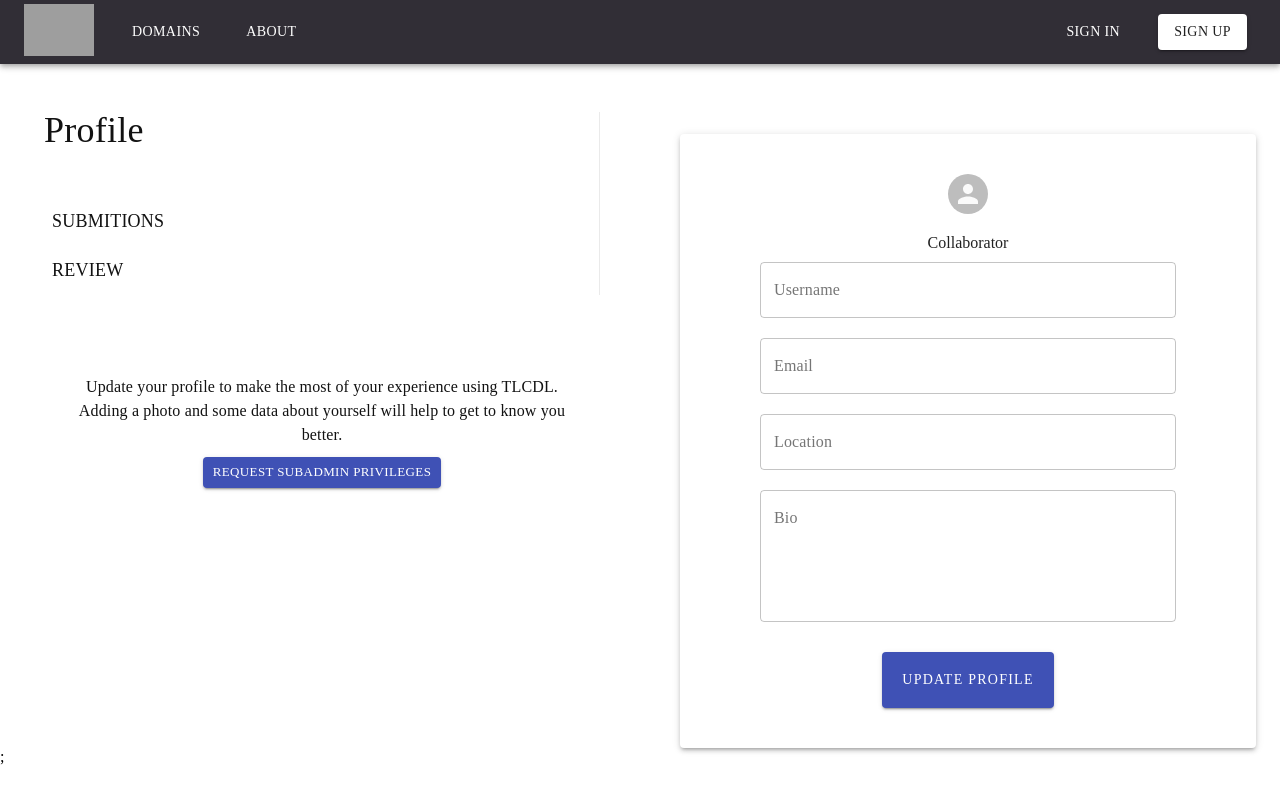
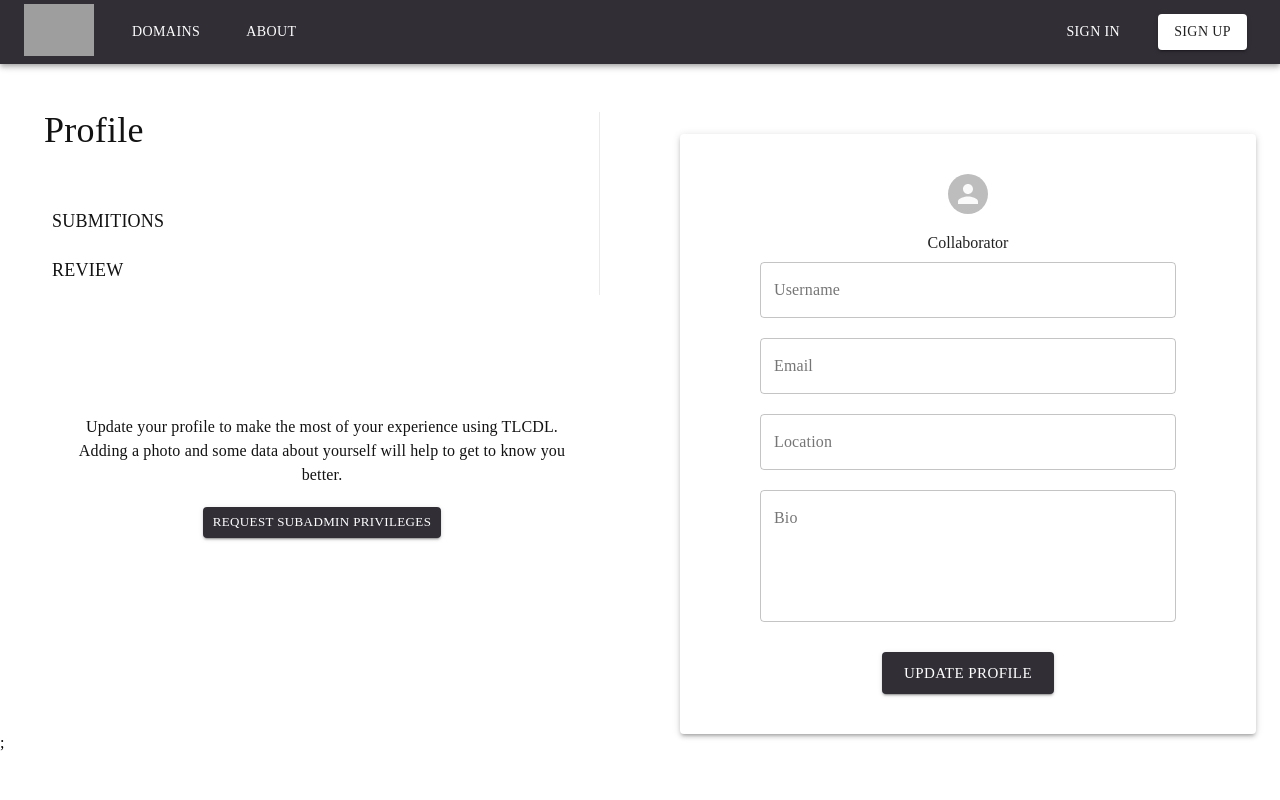
Before and after one commit to UnBArqDsw/2020.1_G2_TCLDL_Client, a Next.js app: page /profile in a window 1280 px wide. Both pictures are taken after a click on the button "EDIT PROFILE". Built offline with nearby package versions, Linux system fonts and the light colour scheme; grey boxes are pictures that could not be loaded; a web font is replaced by a local one.

Commit message:
Fix button colors
Signed-off-by: Gabriel <gabrielfilipe7unb@gmail.com>
Co-authored-by: Guilherme Banci <guibanci@gmail.com>

```diff
--- a/src/pages/profile.js
+++ b/src/pages/profile.js
@@ -33,7 +33,7 @@ export default function Profile() {
                     </form>
 
                     <div className={style.buttonText2}>
-                        <Button className={style.buttonText2} size="large" variant="contained" color="primary" onClick={submitProfile} >Update Profile</Button>
+                        <Button className={style.updateButton} size="large" variant="contained" onClick={submitProfile} >Update Profile</Button>
                     </div>
                 </Paper>
             </div>
@@ -71,7 +71,7 @@ export default function Profile() {
                         Lorem ipsum dolor sit amet, consectetur adipiscing elit, sed do eiusmod tempor incididunt ut labore et dolore magna aliqua.
                     </div>
                     <div className={style.buttonText2}>
-                        <Button className={style.editButton} size="large" variant="contained" color="primary" onClick={onClickEditProfile} >Edit Profile</Button>
+                        <Button className={style.editButton} size="large" variant="contained" onClick={onClickEditProfile} >Edit Profile</Button>
                     </div>
                 </Paper>
             </div>
@@ -112,8 +112,8 @@ export default function Profile() {
                             {editProfile ? null : <div className={style.text}>
                                 Update your profile to make the most of your experience using TLCDL.
                                 Adding a photo and some data about yourself will help to get to know you better.
-                            <div style={{ paddingTop: '10px' }}>
-                                    <Button size="small" variant="contained" color="primary" >Request Subadmin Privileges</Button>
+                            <div>
+                                    <Button className={style.subadminButton} size="small" variant="contained" >Request Subadmin Privileges</Button>
                                 </div>
                             </div>}
                         </div>
--- a/src/styles/Profile.module.js
+++ b/src/styles/Profile.module.js
@@ -55,6 +55,17 @@ export default makeStyles((theme) => ({
         color: '#ffffff',
     },
 
+    updateButton: {
+        backgroundColor: '#312e36',
+        color: '#ffffff',
+    },
+
+    subadminButton: {
+        backgroundColor: '#312e36',
+        color: '#ffffff',
+        marginTop: '20px',
+    },
+
     boxText: {
         display: 'flex',
         marginTop: '1px',
@@ -68,7 +79,7 @@ export default makeStyles((theme) => ({
 
     text: {
         padding: '20px',
-        marginTop: '60px',
+        marginTop: '100px',
         fontFamily: 'Roboto',
         fontStyle: 'normal',
         fontWeight: 300,
```
